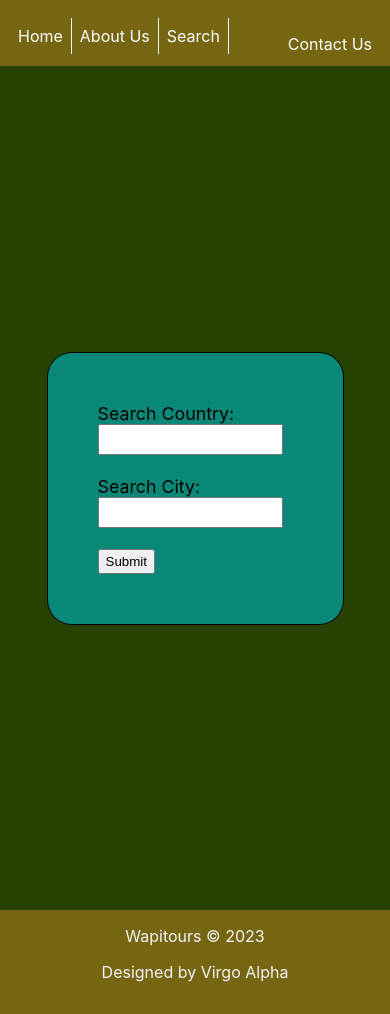
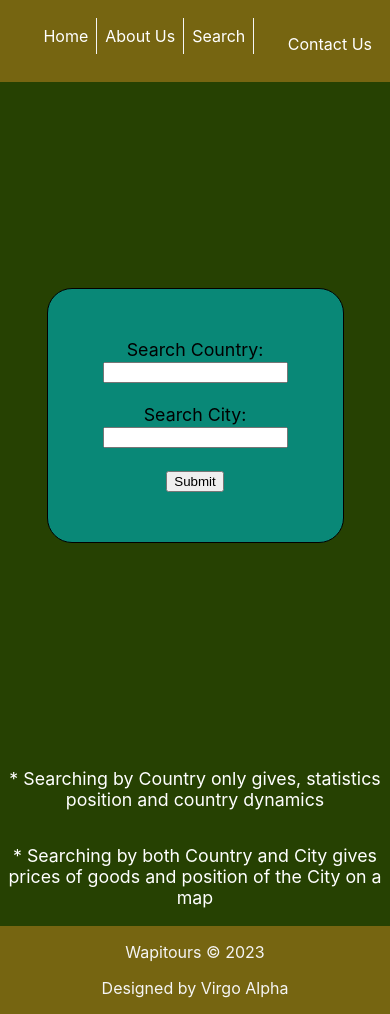
Before and after one commit to Virgo-Alpha/wapi_tours, a React (Create React App) app: page /search in a window 390 px wide. Built offline with nearby package versions, Linux system fonts and the light colour scheme.

Commit message:
dead ass tired

```diff
--- a/src/App.css
+++ b/src/App.css
@@ -1,12 +1,8 @@
 .App {
-  /* text-align: center; */
+  text-align: center;
   background-color: rgb(118, 101, 17);
   width: 100%;
-}
-
-.App-logo {
-  height: 40vmin;
-  pointer-events: none;
+  height: 100%;
 }
 
 ul{
@@ -76,12 +72,6 @@ footer a {
   text-decoration: none;
 }
 
-@media (prefers-reduced-motion: no-preference) {
-  .App-logo {
-    animation: App-logo-spin infinite 20s linear;
-  }
-}
-
 .App-header {
   background-color: #264102;
   min-height: 100vh;
@@ -92,10 +82,6 @@ footer a {
   font-size: calc(10px + 2vmin);
   color: white;
   width: 100%;
-}
-
-.App-link {
-  color: #61dafb;
 }
 
 #searchButton {
@@ -109,15 +95,6 @@ main Link, a {
   text-decoration: none;
 }
 
-@keyframes App-logo-spin {
-  from {
-    transform: rotate(0deg);
-  }
-  to {
-    transform: rotate(360deg);
-  }
-}
-
 @media screen and (max-width: 1024px) {
   #searchButton {
     border-radius: 15px;
@@ -125,4 +102,27 @@ main Link, a {
     background-color: black;
     margin-top: 50px;
   }
+
+  .App-header {
+    background-color: #264102;
+    display: flex;
+    flex-direction: column;
+    align-items: center;
+    justify-content: center;
+    font-size: calc(10px + 2vmin);
+    color: white;
+    width: 100%;
+    margin: 0%;
+    padding: 0%;
+  }
+
+  .App {
+    text-align: center;
+    background-color: rgb(118, 101, 17);
+    width: 100%;
+    height: 100%;
+    padding: 0%;
+    margin: 0%;
+  }
+
 }
--- a/src/App.js
+++ b/src/App.js
@@ -35,7 +35,7 @@ function App() {
             <Route path="search" element={<Search setCountrysearch={setCountrysearch} setCitysearch={setCitysearch}/>} />
             <Route path="contacts" element={<Contact />} />
             <Route path="results" element={<Results countrySearch={countrySearch}/>} />
-            <Route path="cityresults" element={<CityResults citySearch={citySearch}/>} />
+            <Route path="cityresults" element={<CityResults citySearch={citySearch} countrySearch={countrySearch}/>} />
           </Route>
     )
   );
--- a/src/Components/getAPIResults.js
+++ b/src/Components/getAPIResults.js
@@ -72,7 +72,6 @@ export const GetApiResults = ({countrySearch}) => {
                 <br></br>
                 <img src={flag} alt="flag" />
             </p>
-
             <p>
             Capital City: {capital}
             </p>
--- a/src/Components/getAPIResults2.js
+++ b/src/Components/getAPIResults2.js
@@ -2,8 +2,9 @@ import { useState, useEffect, Component } from 'react';
 import {Map, GoogleApiWrapper} from 'google-maps-react';
 import '../cityresults.css'
 
-export const GetApiResults2 = ({citySearch}) => {
+export const GetApiResults2 = ({citySearch, countrySearch}) => {
     // console.log(citySearch);
+    // console.log(countrySearch);
 
     // The following API call gets the city latitude and longitude for the map view
     async function LoadResults() {
@@ -38,10 +39,6 @@ export const GetApiResults2 = ({citySearch}) => {
     const longitude = result['lng'];
     const country = result['country_name'];
 
-    console.log({
-      country: country,
-    })
-
     // Google maps component here
     class MapContainer extends Component {
       render() {
@@ -49,8 +46,8 @@ export const GetApiResults2 = ({citySearch}) => {
         return (
           <Map
             google={this.props.google}
-            zoom={6}
-            style={ {width: '25%', height: '25%', position : 'relative'} }
+            zoom={8}
+            style={ {width: '25%', height: '25%'} }
             initialCenter={{ lat: latitude, lng: longitude}}
 
           />
@@ -71,46 +68,54 @@ export const GetApiResults2 = ({citySearch}) => {
           'X-RapidAPI-Host': 'cost-of-living-and-prices.p.rapidapi.com'
         }
       };
+      myCountry = countrySearch.countrySearch.country;
 
       await fetch(`https://cost-of-living-and-prices.p.rapidapi.com/prices?city_name=${myCity}&country_name=${myCountry}`, options)
         .then(response => response.json())
         .then(response => {
-        //   for (let i = 0; i < response.length; i++) {
-        //     if (response[i]['city_name'] === citySearch.citySearch.city) {
-        //         // setResult(response['cities'][i]);
-        //         console.log(response[i]);
-        //     }
-        // }
+        setPriceResult(response);
         console.log(response);
-        console.log(myCity);
-        console.log(myCountry);
         })
         .catch(err => console.error(err));
     }
 
     useEffect(() => {
-      // ! Error is is assignment of country below
       LoadPriceResults(city, country);
     }, []);
+
+    const [priceResult, setPriceResult] = useState([]);
+
+    const Rates = priceResult.exchange_rate;
+    // Make a table with the exchange rates
+
+    console.log(Rates);
+    const prices = priceResult.prices;
+    console.log(prices);
+
+    // iterate over prices to obtain the item, category and avg price in usd
+    // iterate over the exchange rate to obtain the currency and rate
 
     return (
         <div>
           <p>
-          city Name: {city}
+          City Name: {city}
+          <br></br>
           <br></br>
           Latitude: {latitude}
           <br></br>
+          <br></br>
           Longitude: {longitude}
           </p>
-          <br></br>
           <p>
           Country: {country}
           </p>
-          <p id='myMap'>
-            Map
-          <MapContainer />
-          </p>
-        </div>
+          <br></br>
+            <br></br>
+            <MapContainer />
+
+            <br></br>
+            <br></br>
+      </div>
     )
 }
 
--- a/src/Pages/CityResults.js
+++ b/src/Pages/CityResults.js
@@ -1,11 +1,12 @@
+import './../cityresults.css';
 import './../App.css';
 import GetApiResults2 from '../Components/getAPIResults2';
 
-export const CityResults = ({citySearch}) =>  {
+export const CityResults = ({citySearch, countrySearch}) =>  {
   return (
 
-    <div className="App-header">
-      <GetApiResults2 citySearch={{citySearch}}/>
+    <div id='App-header'>
+      <GetApiResults2 citySearch={{citySearch}} countrySearch={{countrySearch}}/>
     </div>
   );
 }
--- a/src/Pages/Search.js
+++ b/src/Pages/Search.js
@@ -18,14 +18,16 @@ export const Search = ({setCountrysearch, setCitysearch}) => {
       setCountry({country});
       setCity({city});
       // setCountrysearch({country});
-      if (country !== "") {
+
+      // navigate('/results')
+      if (city !== "") {
+        setCitysearch({city});
+        setCountrysearch({country});
+        navigate('/cityresults')
+      }
+      else if (country !== "") {
         setCountrysearch({country});
         navigate('/results');
-      }
-      // navigate('/results')
-      else if (city !== "") {
-        setCitysearch({city});
-        navigate('/cityresults')
       }
       else {
         alert("Please enter a country OR a city")
@@ -39,6 +41,7 @@ export const Search = ({setCountrysearch, setCitysearch}) => {
         <label>Search Country:
           <input
             type="text"
+            required
             value={country}
             onChange={(e) => setCountry(e.target.value)}
           />
@@ -65,6 +68,12 @@ export const Search = ({setCountrysearch, setCitysearch}) => {
     <div className="App-header">
         {/* {result} */}
         <ThisForm />
+        <p>
+          * Searching by Country only gives, statistics position and country dynamics
+        </p>
+        <p>
+          * Searching by both Country and City gives prices of goods and position of the City on a map
+        </p>
     </div>
   );
 }
--- a/src/cityresults.css
+++ b/src/cityresults.css
@@ -1,18 +1,42 @@
-#mymap {
-  display: none;
-  align-self: center;
+* {
+  overflow-x: hidden;
+  max-height: max-content;
 }
 
 footer {
-  max-height: fit-content;
+  max-height: 250px;
 }
 
+/* table {
+  font-family: arial, sans-serif;
+  border-collapse: collapse;
+  width: 75%;
+  margin: auto;
+}
+
+td, th {
+  border: 1px solid #dddddd;
+  text-align: left;
+  padding: 8px;
+  color: black;
+}
+
+th {
+  background-color: #dddddd;
+} */
+
 @media screen and (max-width: 1024px) {
-  #mymap {
-    display: none;
-    align-self: center;
-    width: '75%';
-    height: '75%';
-    position : 'relative';
+  * {
+    overflow-x: hidden;
   }
+
+  footer {
+    max-height: max-content;
+  }
+
+  #myMap {
+    height: 75%;
+    width: 75%
+  }
+
 }
```
